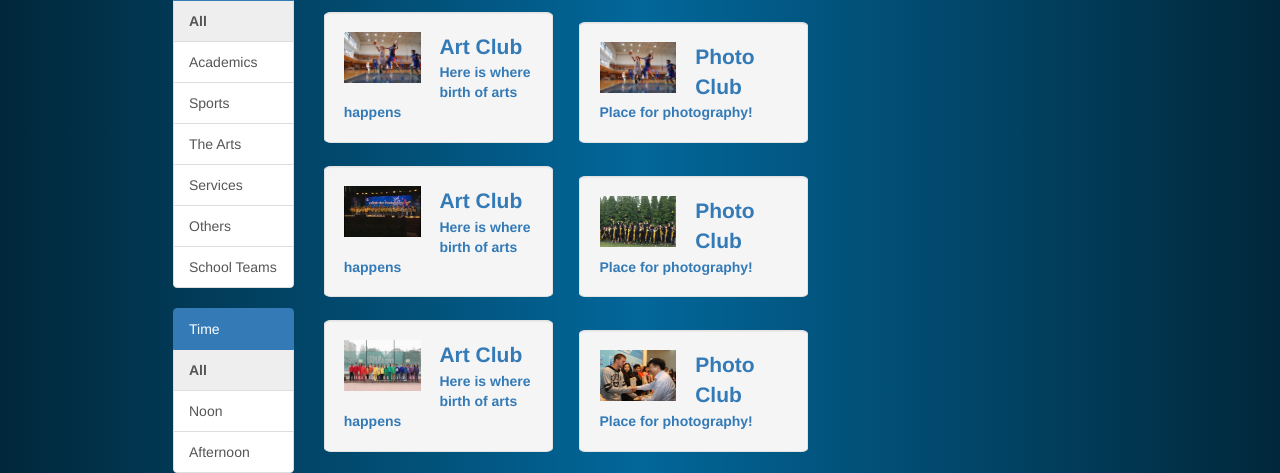
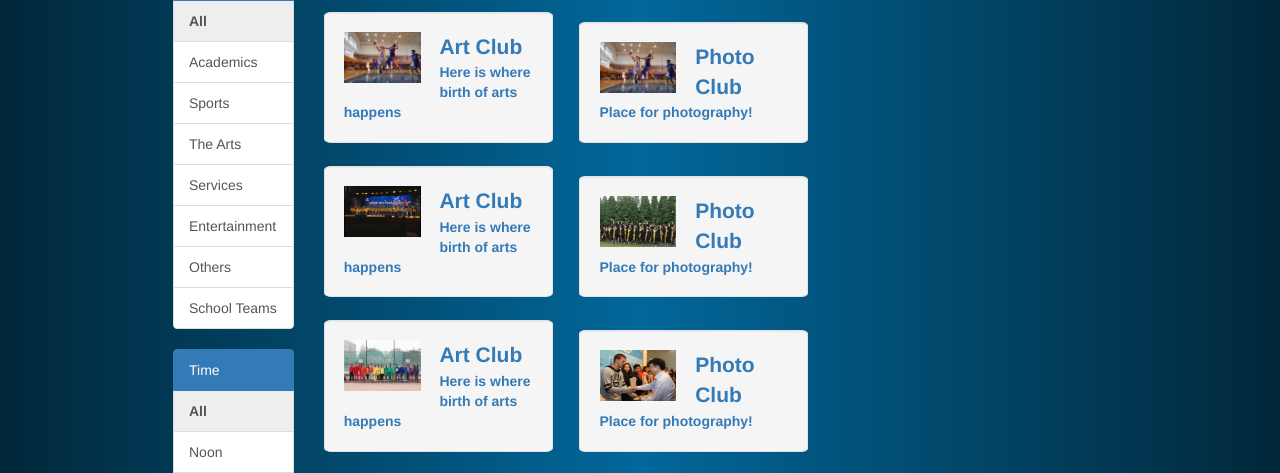
Before and after one commit to SHSIDers/oclubs, a Flask app: page /club/clublist in a window 1280 px wide. Shown: the part 378-851 px from the top of the page. Run offline with Flask 2, Linux system fonts and the light colour scheme; data that the repository does not hold is empty; some libraries are stand-ins or nearby versions.

Commit message:
club type added

```diff
--- a/oclubs-tables.sql
+++ b/oclubs-tables.sql
@@ -26,7 +26,8 @@ CREATE TABLE IF NOT EXISTS club (
 	club_picture int NOT NULL, # Foreign key to upload.upload_id
 	club_desc int NOT NULL, # Foreign key to text.text_id
 	club_location tinyblob NOT NULL, # stores object in JSON
-	club_inactive boolean NOT NULL
+	club_inactive boolean NOT NULL,
+	club_type tinyint NOT NULL # 0 = academics, 1 = sports, 2 = arts, 3 = services, 4 = entertainment, 5 = others, 6 = school teams
 );
 
 CREATE INDEX IF NOT EXISTS club_name ON club (club_name);
--- a/oclubs/templates/allact.html
+++ b/oclubs/templates/allact.html
@@ -16,6 +16,7 @@
             <a href="#" class="list-group-item">Sports</a>
             <a href="#" class="list-group-item">The Arts</a>
             <a href="#" class="list-group-item">Services</a>
+            <a href="#" class="list-group-item">Entertainment</a>
             <a href="#" class="list-group-item">Others</a>
             <a href="#" class="list-group-item">School Teams</a>
         </div>
--- a/oclubs/templates/clublist.html
+++ b/oclubs/templates/clublist.html
@@ -17,6 +17,7 @@
             <a href="#" class="list-group-item">Sports</a>
             <a href="#" class="list-group-item">The Arts</a>
             <a href="#" class="list-group-item">Services</a>
+            <a href="#" class="list-group-item">Entertainment</a>
             <a href="#" class="list-group-item">Others</a>
             <a href="#" class="list-group-item">School Teams</a>
         </div>
```
